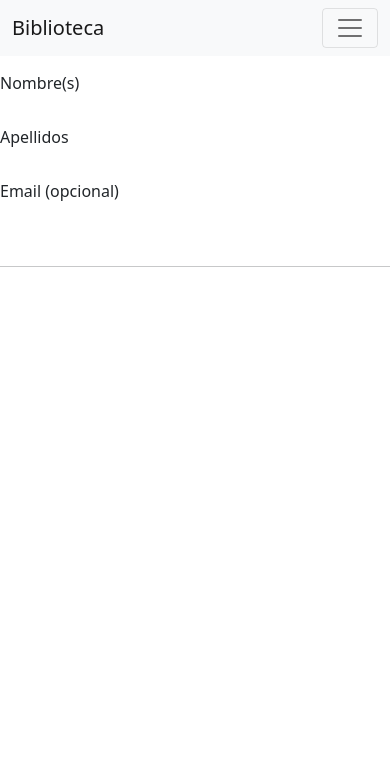
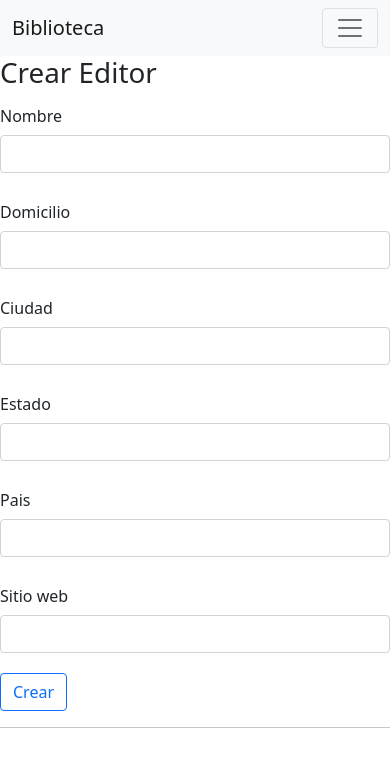
Before and after one commit to Raymundoo/djBiblioteca, a Django app: page /crear/editor in a window 390 px wide. Shown: the top 767 px of the page. Run offline with Django 3.2, Linux system fonts and the light colour scheme.

Commit message:
autor y editor crud

```diff
--- a/biblioteca/forms.py
+++ b/biblioteca/forms.py
@@ -1,35 +1,63 @@
 from django import forms
 
+#region utilds
+def build_attrs(key):
+    return {
+        "id":               key,
+        "aria-describedby": "{}_errors".format(key),
+        "class":            "form-control",
+    }
+#endregion
+
+
+
 class SearchForm(forms.Form):
-    """
-    """
     q = forms.CharField(label="Buscador", max_length=50, required=False)
 
 
 
 class AutorForm(forms.Form):
-    nombre = forms.CharField(max_length=30, widget=forms.TextInput(attrs={
-        "id": "name",
-        "class": "form-control",
-    }))
-    apellidos = forms.CharField(max_length=40, widget=forms.TextInput(attrs={
-        "id": "apellidos",
-        "class": "form-control",
-    }))
-    email = forms.EmailField(required=False, widget=forms.EmailInput(attrs={
-        "id": "email",
-        "class": "form-control",
-    }))
+    nombre = forms.CharField(
+        max_length=30,
+        widget=forms.TextInput(attrs=build_attrs("nombre"))
+    )
+    apellidos = forms.CharField(
+        max_length=40,
+        widget=forms.TextInput(attrs=build_attrs("apellidos"))
+    )
+    email = forms.EmailField(
+        required=False,
+        widget=forms.EmailInput(attrs=build_attrs("email"))
+    )
 
 
 
 class EditorForm(forms.Form):
-    nombre  = forms.CharField(max_length=30)
-    domicilio = forms.CharField(max_length=50)
-    ciudad = forms.CharField(max_length=60)
-    estado = forms.CharField(max_length=30)
-    pais = forms.CharField(max_length=50)
-    website = forms.URLField(required=False)
+    nombre = forms.CharField(
+        max_length=30,
+        widget=forms.TextInput(attrs=build_attrs("nombre"))
+    )
+    domicilio = forms.CharField(
+        max_length=50,
+        widget=forms.TextInput(attrs=build_attrs("domicilio"))
+    )
+    ciudad = forms.CharField(
+        max_length=60,
+        widget=forms.TextInput(attrs=build_attrs("ciudad"))
+    )
+    estado = forms.CharField(
+        max_length=30,
+        widget=forms.TextInput(attrs=build_attrs("estado"))
+    )
+    pais = forms.CharField(
+        max_length=50,
+        widget=forms.TextInput(attrs=build_attrs("pais"))
+    )
+    website = forms.URLField(
+        required=False,
+        widget=forms.TextInput(attrs=build_attrs("website"))
+    )
+
 
 
 class LibroForm(forms.Form):
--- a/biblioteca/templates/autor_update.html
+++ /dev/null
@@ -1,18 +0,0 @@
-{% extends 'shared/update_base.html' %}
-
-<div>
-{% block form_content %}
-    <div class="mb-3 row">
-        <label for="name" class="col-sm-2 col-form-label">Nombre(s)</label>
-        <div class="col-sm-10">{{ form.nombre }}</div>
-    </div>
-    <div class="mb-3 row">
-        <label for="apellidos" class="col-sm-2 col-form-label">Apellidos</label>
-        <div class="col-sm-10">{{ form.apellidos }}</div>
-    </div>
-    <div class="mb-3 row">
-        <label for="email" class="col-sm-2 col-form-label">Email (opcional)</label>
-        <div class="col-sm-10">{{ form.email }}</div>
-    </div>
-{% endblock  %}
-</div>
--- /dev/null
+++ b/biblioteca/templates/editor_cu.html
@@ -0,0 +1,48 @@
+{% extends 'shared/cu_base.html' %}
+
+<div>
+{% block form_content %}
+    <div class="mb-3 row">
+        <label for="nombre" class="col-sm-2 col-form-label">Nombre</label>
+        <div class="col-sm-10">
+            {{ form.nombre }}
+            <div id="nombre_errors" class="form-text">{{ form.nombre.errors }}</div>
+        </div>
+    </div>
+    <div class="mb-3 row">
+        <label for="domicilio" class="col-sm-2 col-form-label">Domicilio</label>
+        <div class="col-sm-10">
+            {{ form.domicilio }}
+            <div id="domicilio_errors" class="form-text">{{ form.domicilio.errors }}</div>
+        </div>
+    </div>
+    <div class="mb-3 row">
+        <label for="ciudad" class="col-sm-2 col-form-label">Ciudad</label>
+        <div class="col-sm-10">
+            {{ form.ciudad }}
+            <div id="ciudad_errors" class="form-text">{{ form.ciudad.errors }}</div>
+        </div>
+    </div>
+    <div class="mb-3 row">
+        <label for="estado" class="col-sm-2 col-form-label">Estado</label>
+        <div class="col-sm-10">
+            {{ form.estado }}
+            <div id="estado_errors" class="form-text">{{ form.estado.errors }}</div>
+        </div>
+    </div>
+    <div class="mb-3 row">
+        <label for="pais" class="col-sm-2 col-form-label">Pais</label>
+        <div class="col-sm-10">
+            {{ form.pais }}
+            <div id="pais_errors" class="form-text">{{ form.pais.errors }}</div>
+        </div>
+    </div>
+    <div class="mb-3 row">
+        <label for="website" class="col-sm-2 col-form-label">Sitio web</label>
+        <div class="col-sm-10">
+            {{ form.website }}
+            <div id="website_errors" class="form-text">{{ form.website.errors }}</div>
+        </div>
+    </div>
+{% endblock  %}
+</div>
--- /dev/null
+++ b/biblioteca/templates/shared/cu_base.html
@@ -0,0 +1,18 @@
+{% extends 'shared/base.html' %}
+{% block title %}
+    {{ title }}
+{% endblock %}
+
+{% block content %}
+    <h1>{{ title }} </h1>
+
+
+    <form action="" method="post">
+        {% csrf_token %}
+        {% block form_content %}{% endblock %}
+
+        <button class="btn btn-outline-primary" type="submit">
+            {{ btn_title }}
+        </button>
+    </form>
+{% endblock  %}
--- a/biblioteca/templates/shared/update_base.html
+++ /dev/null
@@ -1,20 +0,0 @@
-{% extends 'shared/base.html' %}
-{% block title %}
-    {{ title }}
-{% endblock %}
-
-{% block content %}
-    <h1>{{ title }} </h1>
-
-
-    <form action="" method="{{ http_method }}">
-        {% block form_content %}{% endblock %}
-
-        <button class="btn btn-outline-{{ btn_style }}" type="submit">
-            {{ btn_title }}
-        </button>
-        {% comment %} <button class="btn btn-outline-{{ btn_style }}" type="submit">
-            {{ btn_title }}
-        </button> {% endcomment %}
-    </form>
-{% endblock  %}
--- a/biblioteca/urls.py
+++ b/biblioteca/urls.py
@@ -17,17 +17,20 @@ from django.conf.urls import include, url
 from biblioteca import views
 
 urlpatterns = [
-    # url(r'^admin/', include(admin.site.urls)),
     url(r'^$', views.autor_listado),
+
     url(r'^autores$', views.autor_listado),
     url(r'^crear/autor$', views.autor_cu),
     url(r'^modificar/autor/(\d+)$', views.autor_cu),
+    url(r'^eliminar/autor$', views.autor_delete),
 
     url(r'^editores$', views.editor_listado),
-    url(r'^crear/editor$', views.autor_cu),
-    url(r'^modificar/editor/(\d+)$', views.autor_cu),
+    url(r'^crear/editor$', views.editor_cu),
+    url(r'^modificar/editor/(\d+)$', views.editor_cu),
+    url(r'^eliminar/editor$', views.editor_delete),
 
     url(r'^libros$', views.libro_listado),
     url(r'^crear/libro$', views.autor_cu),
     url(r'^modificar/libro/(\d+)$', views.autor_cu),
+    url(r'^eliminar/libro$', views.libro_delete),
 ]
--- a/biblioteca/views.py
+++ b/biblioteca/views.py
@@ -1,4 +1,4 @@
-from django.http import HttpResponse
+from django.http import HttpResponse, HttpResponseRedirect
 from django.shortcuts import render
 from django.db.models import Q
 # Local imports
@@ -7,7 +7,33 @@ from biblioteca.models import Libro, Autor, Editor
 from biblioteca.forms import SearchForm, AutorForm, EditorForm, LibroForm
 
 
-# Create your views here.
+#region utils
+def cu_response(request, form, key, is_new):
+    """
+    Elabora la respuesta para el template de crear/actualizar
+    """
+    return render(request, "{}_cu.html".format(key), {
+        "form":         form,
+        "title":        "{} {}".format("Modificar" if is_new else "Crear", key.capitalize()),
+        "btn_title":    "Modificar" if is_new else "Crear",
+    })
+
+
+
+def delete_response(request, entity, redirect):
+    """
+    Elimina una entidad mediante el id enviado como "dlt_id" desde el post
+    """
+    if request.method == "POST" and "dlt_id" in request.POST:
+        autor = entity.objects.get(id=request.POST["dlt_id"])
+        autor.delete()
+    return HttpResponseRedirect(redirect)
+#endregion
+
+
+
+
+#region autor views
 def autor_listado(request):
     table_conf = TableConfig()
     form = SearchForm(request.GET)
@@ -33,15 +59,15 @@ def autor_listado(request):
     ]
     table_conf.create_action = {
         "label":  "Crear nuevo Autor",
-        "redirect": "#", # TODO:
+        "redirect": "crear/autor",
     }
     table_conf.update_action = {
         "label":  "Modificar Autor",
-        "redirect": "#", # TODO:
+        "redirect": "modificar/autor",
     }
     table_conf.delete_action = {
         "label":  "Eliminar Autor",
-        "redirect": "#", # TODO:
+        "redirect": "eliminar/autor",
     }
     # res
     return render(request, "autor_listado.html", {
@@ -50,82 +76,49 @@ def autor_listado(request):
 
 
 
-# def autor_create(request):
-#     if request.method == "POST":
-#         form = AutorForm(request.POST)
+def autor_cu(request, autor_id=None):
+    form = None
 
-#         if form.is_valid():
-#             cd = form.cleaned_data
-#             # send_mail(
-#             #     cd["asunto"],
-#             #     cd["mensaje"],
-#             #     cd.get("email", "noreply@example.com"),
-#             #     ["fernando.perez.wisphub@gmail.com"]
-#             # )
-#             print "Autor creado", cd
-#             return HttpResponseRedirect("/autores/")
-#     else:
-#         form = AutorForm(initial={
-#             "asunto": "Hola"
-#         })
-#     return render(request, "autor_update.html", {
-#         "form": form,
-#         "title": "Crear nuevo Autor",
-#         "http_method": "post",
-#         "btn_style": "success",
-#         "btn_title": "Crear",
-#     })
+    if request.method == "POST":
+        form = AutorForm(request.POST)
+        if form.is_valid():
+            cd = form.cleaned_data
+            # Agregar nuevo autor
+            if not autor_id:
+                Autor.objects.create(**cd)
+            # Actualizar autor
+            else:
+                Autor.objects.filter(id=autor_id).update(**cd)
+            return HttpResponseRedirect("/autores")
+
+    else:
+        # Inicializar el form con valores actuales del usuario
+        if autor_id:
+            try:
+                autor = Autor.objects.get(id=autor_id)
+                form = AutorForm(initial={
+                    "nombre": autor.nombre,
+                    "apellidos": autor.apellidos,
+                    "email": autor.email,
+                })
+            except Autor.DoesNotExist:
+                return HttpResponseRedirect("/autores")
+
+        # Inicializar form vacio para nuevo usuario
+        else:
+            form = AutorForm()
+
+    return cu_response(request, form, "autor", bool(autor_id))
 
 
-
-# def autor_update(request, autor_id):
-#     print("-->", request.method)
-#     if request.method == "POST":
-#         form = AutorForm(request.POST)
-
-#         if form.is_valid():
-#             cd = form.cleaned_data
-#             print "Autor actualizado", cd
-#             return HttpResponseRedirect("/autores/")
-#     else:
-#         form = AutorForm(initial={
-#             "nombre": "Hola"
-#         })
-#     return render(request, "autor_update.html", {
-#         "form": form,
-#         "title": "Modificar Autor",
-#         "http_method": "put",
-#         "btn_style": "primary",
-#         "btn_title": "Modificar",
-#     })
-
-
-def autor_cu(request, autor_id=None):
-    print("-->", request.method)
-    if request.method == "POST":
-        form = AutorForm(request.POST)
-
-        if form.is_valid():
-            cd = form.cleaned_data
-            print "Autor actualizado", cd
-            return HttpResponseRedirect("/autores/")
-    else:
-        form = AutorForm(initial={
-            "nombre": "Hola"
-        })
-    return render(request, "autor_update.html", {
-        "form": form,
-        "title": "Modificar Autor",
-        "http_method": "put",
-        }.update({
-        "btn_style": "primary",
-        "btn_title": "Modificar",
-    }))
+def autor_delete(request):
+    return delete_response(request, Autor, "/autores")
+#endregion
 
 
 
 
-
+#region Editor views
 def editor_listado(request):
     table_conf = TableConfig()
     form = SearchForm(request.GET)
@@ -155,15 +148,15 @@ def editor_listado(request):
     ]
     table_conf.create_action = {
         "label":  "Crear nuevo Editor",
-        "redirect": "#", # TODO:
+        "redirect": "crear/editor",
     }
     table_conf.update_action = {
         "label":  "Modificar Editor",
-        "redirect": "#", # TODO:
+        "redirect": "modificar/editor",
     }
     table_conf.delete_action = {
         "label":  "Eliminar Editor",
-        "redirect": "#", # TODO:
+        "redirect": "eliminar/editor",
     }
 
 
@@ -174,11 +167,53 @@ def editor_listado(request):
 
 
 
+def editor_cu(request, editor_id=None):
+    form = None
+
+    if request.method == "POST":
+        form = EditorForm(request.POST)
+        if form.is_valid():
+            cd = form.cleaned_data
+            # Agregar nuevo editor
+            if not editor_id:
+                autor = Editor.objects.create(**cd)
+            # Actualizar editor
+            else:
+                autor = Editor.objects.filter(id=editor_id).update(**cd)
+            return HttpResponseRedirect("/editores")
+
+    else:
+        # Inicializar el form con valores actuales del usuario
+        if editor_id:
+            try:
+                editor = Editor.objects.get(id=editor_id)
+                form = EditorForm(initial={
+                    "nombre":    editor.nombre,
+                    "domicilio": editor.domicilio,
+                    "ciudad":    editor.ciudad,
+                    "estado":    editor.estado,
+                    "pais":      editor.pais,
+                    "website":   editor.website,
+                })
+            except Editor.DoesNotExist:
+                return HttpResponseRedirect("/editores")
+
+        # Inicializar form vacio para nuevo usuario
+        else:
+            form = EditorForm()
+
+    return cu_response(request, form, "editor", bool(editor_id))
+
+
+
+def editor_delete(request):
+    return delete_response(request, Editor, "/editores")
+#endregion
 
 
 
 
-
+#region Libro views
 def libro_listado(request):
     table_conf = TableConfig()
     form = SearchForm(request.GET)
@@ -203,15 +238,15 @@ def libro_listado(request):
     ]
     table_conf.create_action = {
         "label":  "Dar de alta libro",
-        "redirect": "#", # TODO:
+        "redirect": "crear/autor",
     }
     table_conf.update_action = {
         "label":  "Modificar Libro",
-        "redirect": "#", # TODO:
+        "redirect": "modificar/autor",
     }
     table_conf.delete_action = {
         "label":  "Eliminar Libro",
-        "redirect": "#", # TODO:
+        "redirect": "eliminar/libro",
     }
 
 
@@ -219,3 +254,9 @@ def libro_listado(request):
     return render(request, "libro_listado.html", {
         "table_config": table_conf,
     })
+
+
+
+def libro_delete(request):
+    return delete_response(request, Libro, "/libros")
+#endregion
```
Also changed, not shown: biblioteca/templates/autor_create.html (deleted, +0 -22 lines), biblioteca/templates/autor_cu.html (added, +27 -0 lines), biblioteca/templates/home.html (deleted, +0 -8 lines), biblioteca/templates/shared/table.html (+16 -3 lines), biblioteca/templates/editor_update.html (deleted), biblioteca/templates/libro_cu.html (added), biblioteca/templates/libro_update.html (deleted), db.sqlite3.
